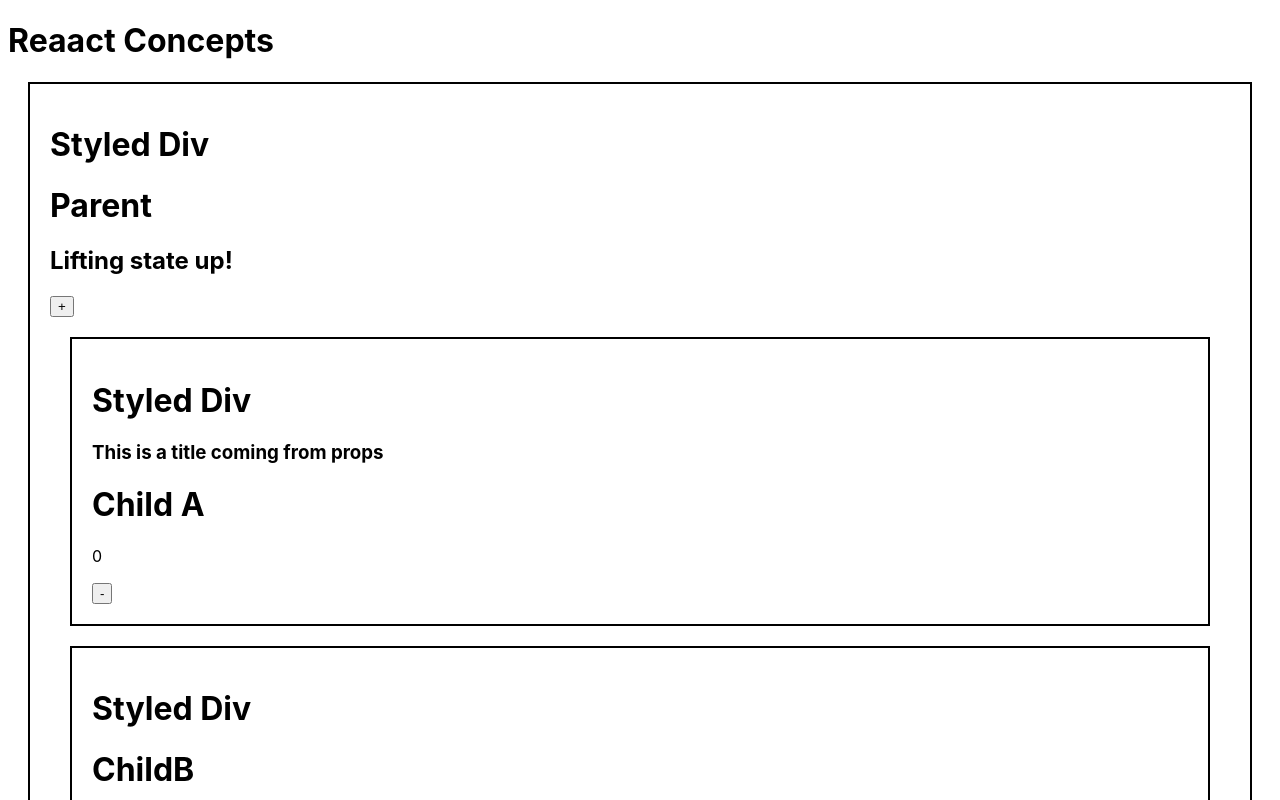
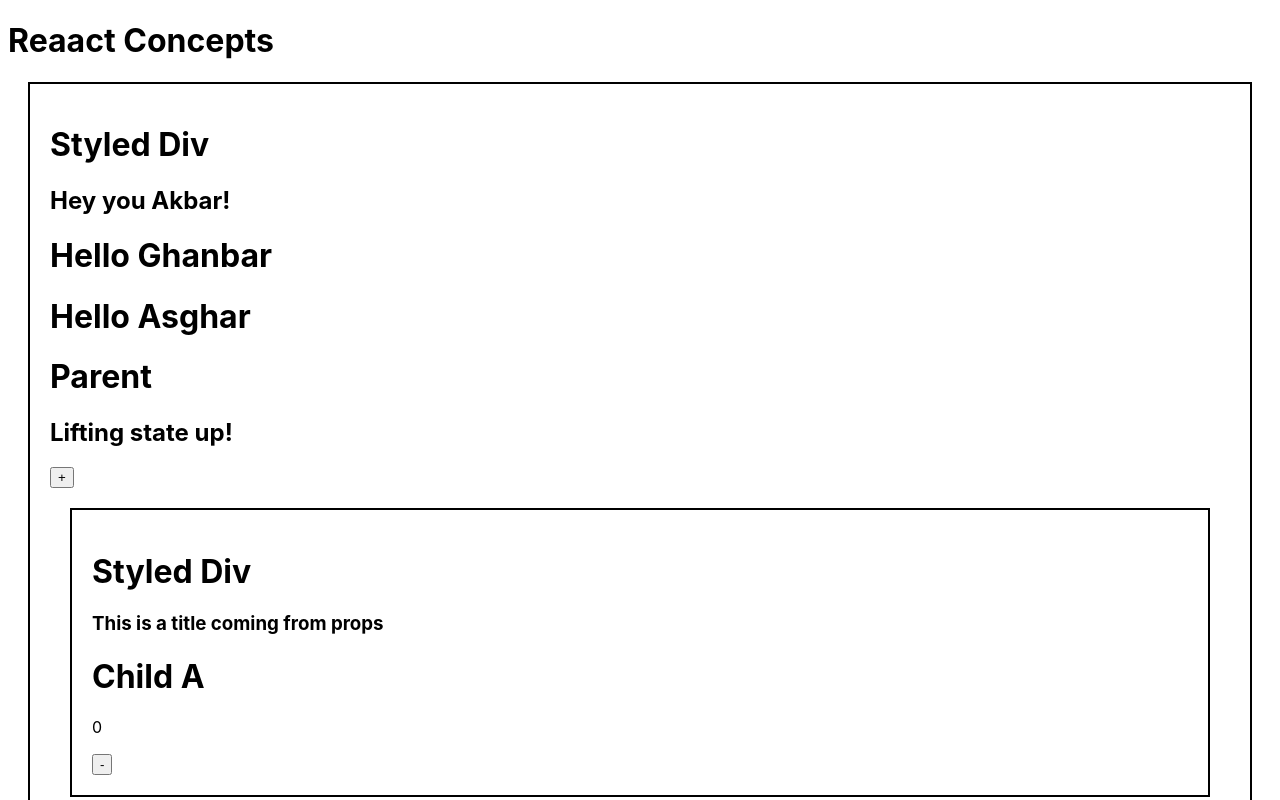
Before and after one commit to Maryamtehranizadeh/vite-basics, a React (Vite) app: page / in a window 1280 px wide. Shown: the top 800 px of the page. Built offline with nearby package versions, Linux system fonts and the light colour scheme.

Commit message:
drilling

```diff
--- a/src/components/Parent.jsx
+++ b/src/components/Parent.jsx
@@ -3,6 +3,8 @@ import ChildA from "./ChildA";
 import MyButton from "./MyButton";
 import { useState } from "react";
 import StyledDiv from "./StyledDiv";
+import WelcomeMessage from "./WelcomeMessage";
+import WelcomePage from "./WelcomePage";
 
 function Parent() {
   const [number, setNumber] = useState(0);
@@ -12,10 +14,11 @@ function Parent() {
 
   return (
     <StyledDiv>
+      <WelcomePage userName= "Akbar"/>
+      <WelcomeMessage userName="Asghar" />
       <h1>Parent</h1>
       <h2>Lifting state up!</h2>
-      <button onClick={() => setNumber((number) => number + 1)}>+ </button>
-
+      <button onClick={() => setNumber((number) => number + 1)}>+</button>
       <ChildA number={number} setNumber={setNumber} />
       <ChildB
         number={number}
--- /dev/null
+++ b/src/components/WelcomeMessage.jsx
@@ -0,0 +1,11 @@
+import React from "react";
+
+function WelcomeMessage({ userName }) {
+  return (
+    <div>
+      <h1>Hello {userName}</h1>
+    </div>
+  );
+}
+
+export default WelcomeMessage;
--- /dev/null
+++ b/src/components/WelcomePage.jsx
@@ -0,0 +1,13 @@
+import React from "react";
+import WelcomeMessage from "./WelcomeMessage";
+
+function WelcomePage({ userName }) {
+  return (
+    <div>
+      <h2>Hey you {userName}!</h2>
+      <WelcomeMessage userName="Ghanbar" />
+    </div>
+  );
+}
+
+export default WelcomePage;
```
